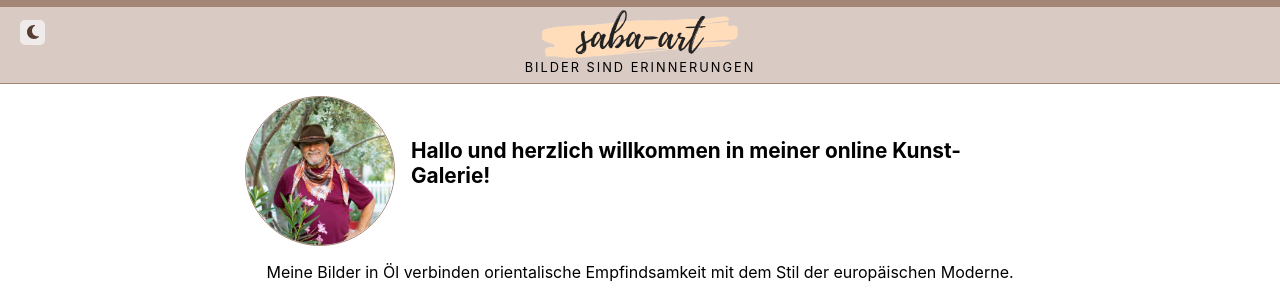
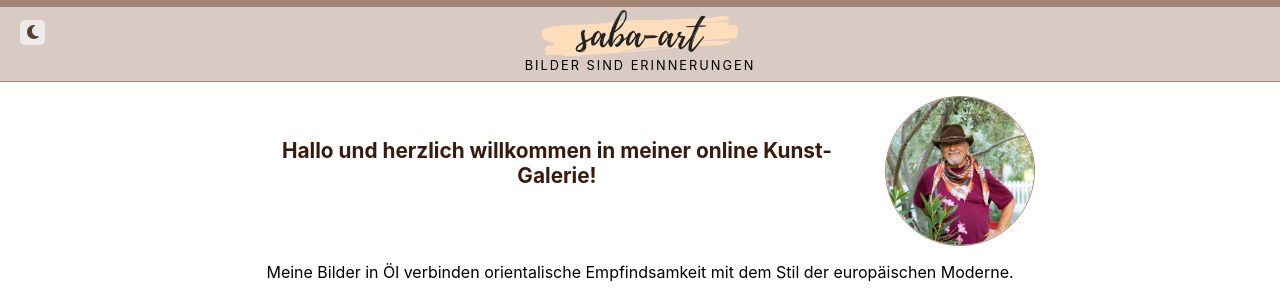
Before and after one commit to alperkuertuel/saba-art, a Next.js app: page / in a window 1280 px wide. Shown: the top 296 px of the page. Built offline with nearby package versions, Linux system fonts and the light colour scheme; no server answers; the database is empty.

Commit message:
change position welcoming text and style slogan

```diff
--- a/components/Header/Header.js
+++ b/components/Header/Header.js
@@ -22,7 +22,13 @@ export default function Header({
       />
       <h1>
         <Link href={`/`}>
-          <StyledLogo src="/img/logo.png" alt="saba-art" width={1000} height={1000} />
+          <StyledLogo
+            priority={true}
+            src="/img/logo.png"
+            alt="saba-art"
+            width={1000}
+            height={1000}
+          />
         </Link>
       </h1>
       <StyledSlogan>Bilder sind Erinnerungen</StyledSlogan>
@@ -67,7 +73,7 @@ const StyledHeader = styled.header`
 
 const StyledLogo = styled(Image)`
   max-width: 200px;
-  height: auto;
+  height: 50px;
   margin: 0 auto;
 `;
 
--- a/components/WelcomingAndAbout/WelcomingAndAbout.js
+++ b/components/WelcomingAndAbout/WelcomingAndAbout.js
@@ -4,11 +4,10 @@ import styled from "styled-components";
 export default function WelcomingAbout() {
   return (
     <WelcomingSection>
-      <StyledAvatar priority={true} width={150} height={150} src="/img/saba-art.jpg" alt="Saba" />
-
       <StyledWelcomingText>
         Hallo und herzlich willkommen in meiner online Kunst-Galerie!
       </StyledWelcomingText>
+      <StyledAvatar priority={true} width={150} height={150} src="/img/saba-art.jpg" alt="Saba" />
       <StyledAboutParagraph>
         Meine Bilder in Öl verbinden orientalische Empfindsamkeit mit dem Stil der europäischen
         Moderne.
@@ -31,7 +30,8 @@ const WelcomingSection = styled.section`
 
 const StyledWelcomingText = styled.h2`
   width: 50%;
-  text-align: left;
+  text-align: center;
+  color: var(--secondary-color);
 `;
 
 const StyledAvatar = styled(Image)`
```
